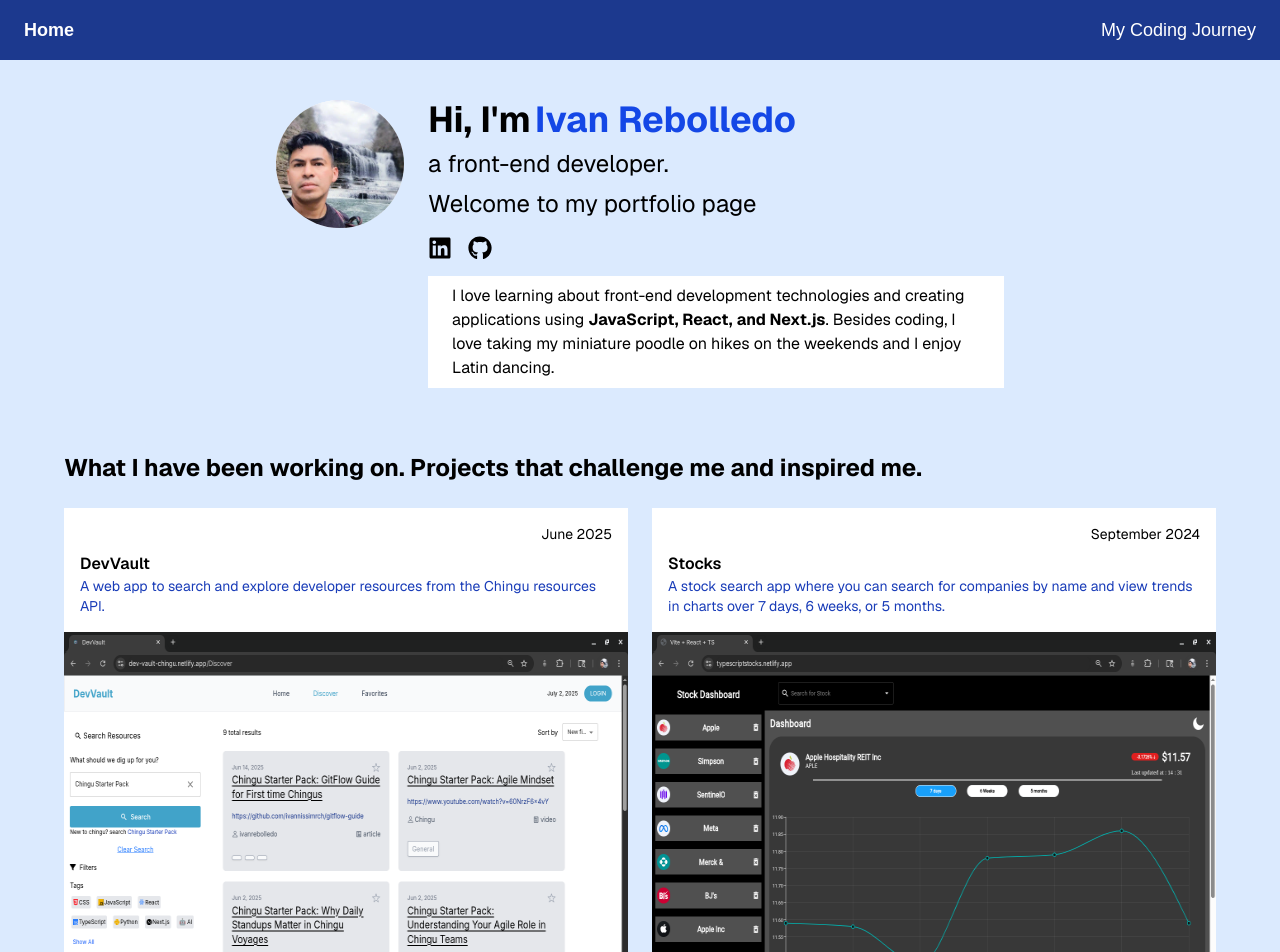
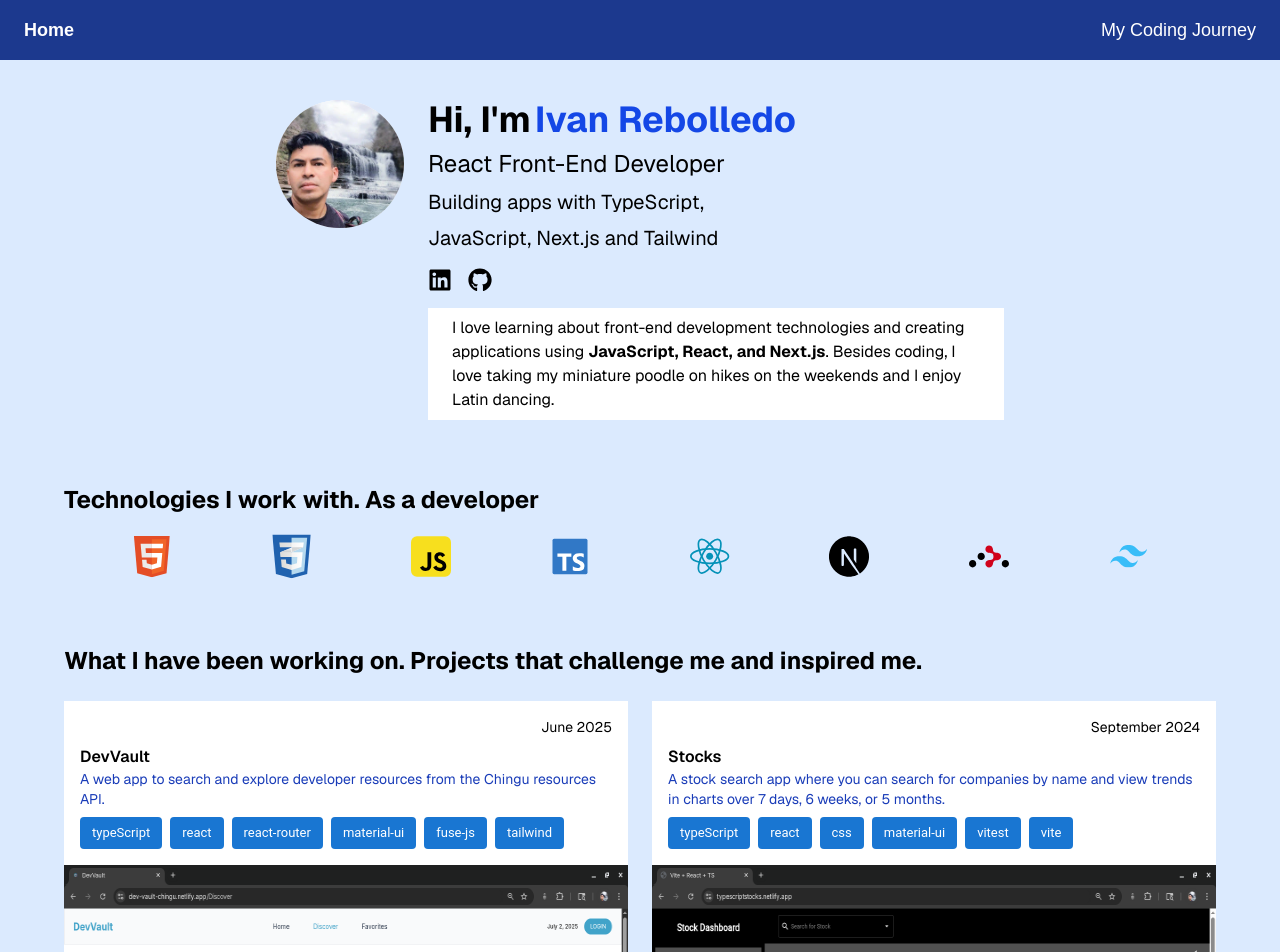
Before and after one commit to ivannissimrch/Portfolio, a Next.js app: page / in a window 1280 px wide. Shown: the top 952 px of the page. Built offline with nearby package versions, Linux system fonts and the light colour scheme.

Commit message:
add stack to cards

```diff
--- a/src/app/page.js
+++ b/src/app/page.js
@@ -4,6 +4,8 @@ import { PROJECTS_LIST } from "./projectsList";
 import { TECHNOLOGIES_ICONS } from "./TechnologiesIcons";
 import Link from "next/link";
 import Tooltip from "@mui/material/Tooltip";
+import Chip from "@mui/material/Chip";
+import Stack from "@mui/material/Stack";
 
 export default function Home() {
   return (
@@ -32,11 +34,14 @@ export default function Home() {
                 <span className="text-blue-700">Ivan Rebolledo</span>
               </h1>
 
-              <h2 className="text-xl sm:text-2xl mt-2 flex justify-center md:justify-start">
-                a front-end developer.
+              <h2 className="text-2xl sm:text-2xl mt-2 flex justify-center md:justify-start">
+                React Front-End Developer
               </h2>
-              <h3 className="text-xl sm:text-2xl mt-2 flex justify-center md:justify-start">
-                Welcome to my portfolio page
+              <h3 className="text-xl sm:text-xl mt-2 flex justify-center md:justify-start">
+                Building apps with TypeScript,
+              </h3>
+              <h3 className="text-xl sm:text-xl mt-2 flex justify-center md:justify-start">
+                JavaScript, Next.js and Tailwind
               </h3>
               <div className="flex space-x-4 my-4 text-2xl justify-center md:justify-start">
                 <a href="https://www.linkedin.com/in/ivan-rebolledo-012b17244/">
@@ -55,44 +60,6 @@ export default function Home() {
                 I love taking my miniature poodle on hikes on the weekends and I
                 enjoy Latin dancing.
               </p>
-            </div>
-          </section>
-
-          {/* Projects Section */}
-          <section className="mb-16">
-            <h3 className="text-2xl font-bold mb-6">
-              What I have been working on. Projects that challenge me and
-              inspired me.
-            </h3>
-            <div className="grid grid-cols-1 md:grid-cols-2 gap-6">
-              {PROJECTS_LIST.map((project, index) => (
-                <Link
-                  href={project.link}
-                  key={index}
-                  className="bg-white overflow-hidden"
-                >
-                  <div className="p-4">
-                    <div className="text-sm text-right mb-2">
-                      {project.date}
-                    </div>
-                    <h4 className="font-semibold">{project.title}</h4>
-                    <p className="text-sm text-blue-800">
-                      {project.description}
-                    </p>
-                  </div>
-                  <div className="relative w-full h-96 bg-blue-200">
-                    <Image
-                      src={project.imageDesktop}
-                      alt={`${project.title} project screenshot`}
-                      fill
-                      quality={100}
-                      unoptimized
-                      className="object-fit"
-                      sizes="(max-width: 768px) 100vw, (max-width: 1200px) 50vw, 33vw"
-                    />
-                  </div>
-                </Link>
-              ))}
             </div>
           </section>
 
@@ -115,6 +82,59 @@ export default function Home() {
               ))}
             </div>
           </section>
+
+          {/* Projects Section */}
+          <section className="mb-16">
+            <h3 className="text-2xl font-bold mb-6">
+              What I have been working on. Projects that challenge me and
+              inspired me.
+            </h3>
+            <div className="grid grid-cols-1 md:grid-cols-2 gap-6">
+              {PROJECTS_LIST.map((project, index) => (
+                <Link
+                  href={project.link}
+                  key={index}
+                  className="bg-white overflow-hidden"
+                >
+                  <div className="p-4">
+                    <div className="text-sm text-right mb-2">
+                      {project.date}
+                    </div>
+                    <h4 className="font-semibold">{project.title}</h4>
+                    <p className="text-sm text-blue-800 mb-2">
+                      {project.description}
+                    </p>
+                    <Stack
+                      direction="row"
+                      spacing={1}
+                      useFlexGap
+                      flexWrap="wrap"
+                    >
+                      {project.tech.map((t) => (
+                        <Chip
+                          key={t}
+                          label={t}
+                          color="primary"
+                          sx={{ borderRadius: "4px" }}
+                        />
+                      ))}
+                    </Stack>
+                  </div>
+                  <div className="relative w-full h-96 bg-blue-200">
+                    <Image
+                      src={project.imageDesktop}
+                      alt={`${project.title} project screenshot`}
+                      fill
+                      quality={100}
+                      unoptimized
+                      className="object-fit"
+                      sizes="(max-width: 768px) 100vw, (max-width: 1200px) 50vw, 33vw"
+                    />
+                  </div>
+                </Link>
+              ))}
+            </div>
+          </section>
         </div>
       </main>
     </>
--- a/src/app/projectsList.js
+++ b/src/app/projectsList.js
@@ -6,6 +6,14 @@ export const PROJECTS_LIST = [
       "A web app to search and explore developer resources from the Chingu resources API.",
     imageDesktop: "/images/devVaultDesktop.png",
     link: "/projects/devvault",
+    tech: [
+      "typeScript",
+      "react",
+      "react-router",
+      "material-ui",
+      "fuse-js",
+      "tailwind",
+    ],
   },
   {
     title: "Stocks",
@@ -14,6 +22,7 @@ export const PROJECTS_LIST = [
       "A stock search app where you can search for companies by name and view trends in charts over 7 days, 6 weeks, or 5 months.",
     imageDesktop: "/images/stocksDesktop.png",
     link: "/projects/stocks",
+    tech: ["typeScript", "react", "css", "material-ui", "vitest", "vite"],
   },
 
   {
@@ -24,6 +33,14 @@ export const PROJECTS_LIST = [
 
     imageDesktop: "/images/weeklyBytesDesktop.png",
     link: "/projects/weeklybytes",
+    tech: [
+      "javaScript",
+      "react",
+      "react-router",
+      "material-ui",
+      "tailwind",
+      "react-select",
+    ],
   },
 
   {
@@ -34,5 +51,13 @@ export const PROJECTS_LIST = [
 
     imageDesktop: "/images/sliceDesktop.png",
     link: "/projects/slice",
+    tech: [
+      "javaScript",
+      "react",
+      "react-router",
+      "material-ui",
+      "tailwind",
+      "react-select",
+    ],
   },
 ];
```
